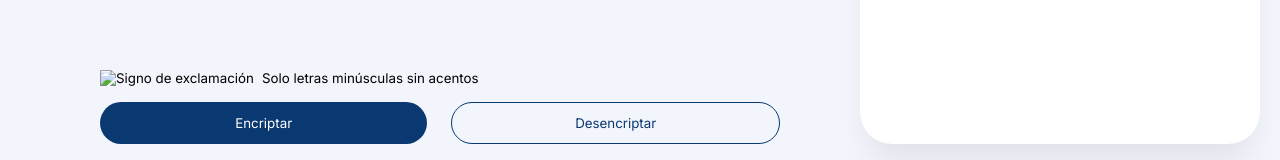
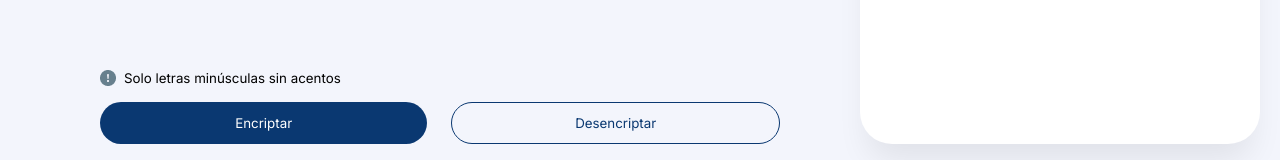
Before and after one commit to TheJobGG/encriptador-alura, a plain HTML site: page index.html in a window 1280 px wide. Shown: the part 612-772 px from the top of the page. Drawn offline with Linux system fonts and the light colour scheme; the site is published under a folder, as on GitHub Pages, so addresses that start at the root find nothing.

Commit message:
fix missing exclamation icon

```diff
--- a/index.html
+++ b/index.html
@@ -25,7 +25,7 @@
 				<!-- buttons -->
 				<div class="buttons-and-message">
 					<small class="lowercase-message">
-            <img src="/media/exclamation-circle.png" alt="Signo de exclamación">
+						<img src="media/exclamation-circle.png" alt="Signo de exclamación">
 						Solo letras minúsculas sin acentos
 					</small>
 					<div class="buttons">
@@ -42,7 +42,7 @@
 			<p class="message-no-content"><strong>Ningún mensaje fue encontrado</strong></p>
 			<p class="message-no-content">Ingresa el texto que desees encriptar o desencriptar</p>
 			<p id="content"></p>
-      <button id="button-copy-content" class="button-basic outline-button" >Copiar</button>
+			<button id="button-copy-content" class="button-basic outline-button">Copiar</button>
 		</aside>
 	</div>
 
```
Lines whose indentation alone changed are shown as unchanged.
